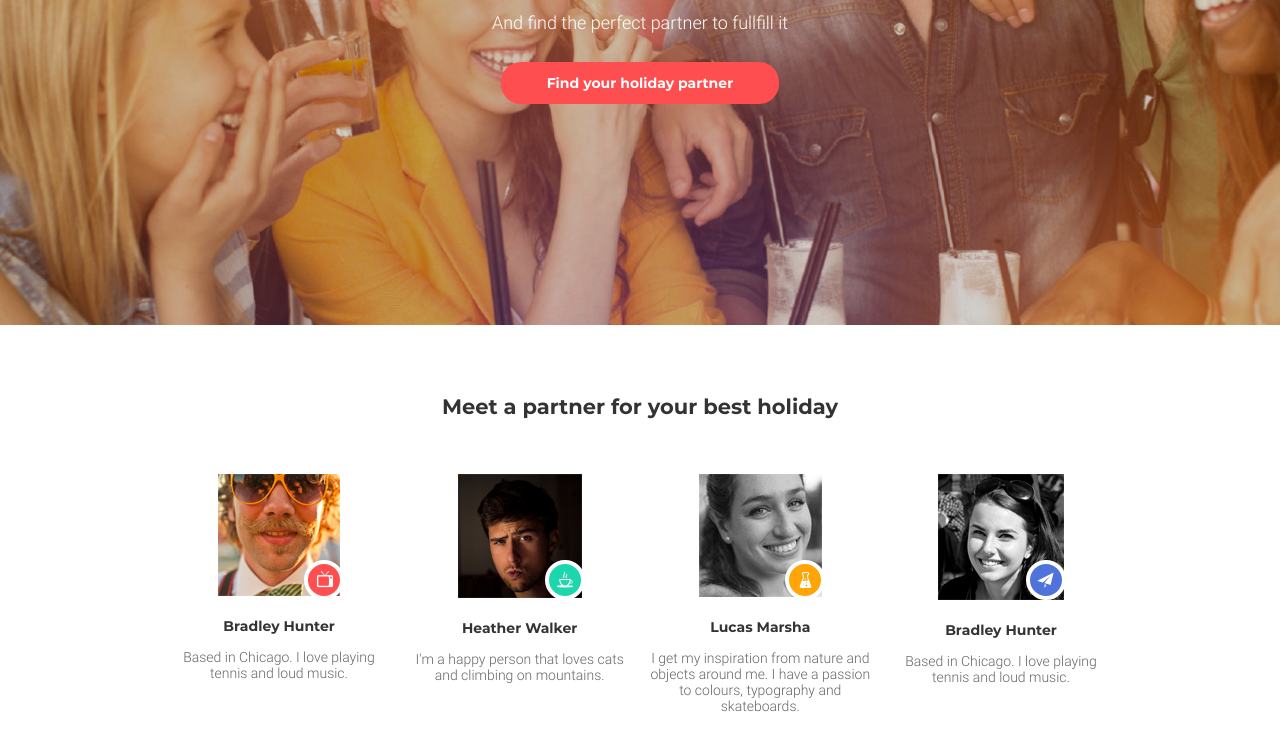
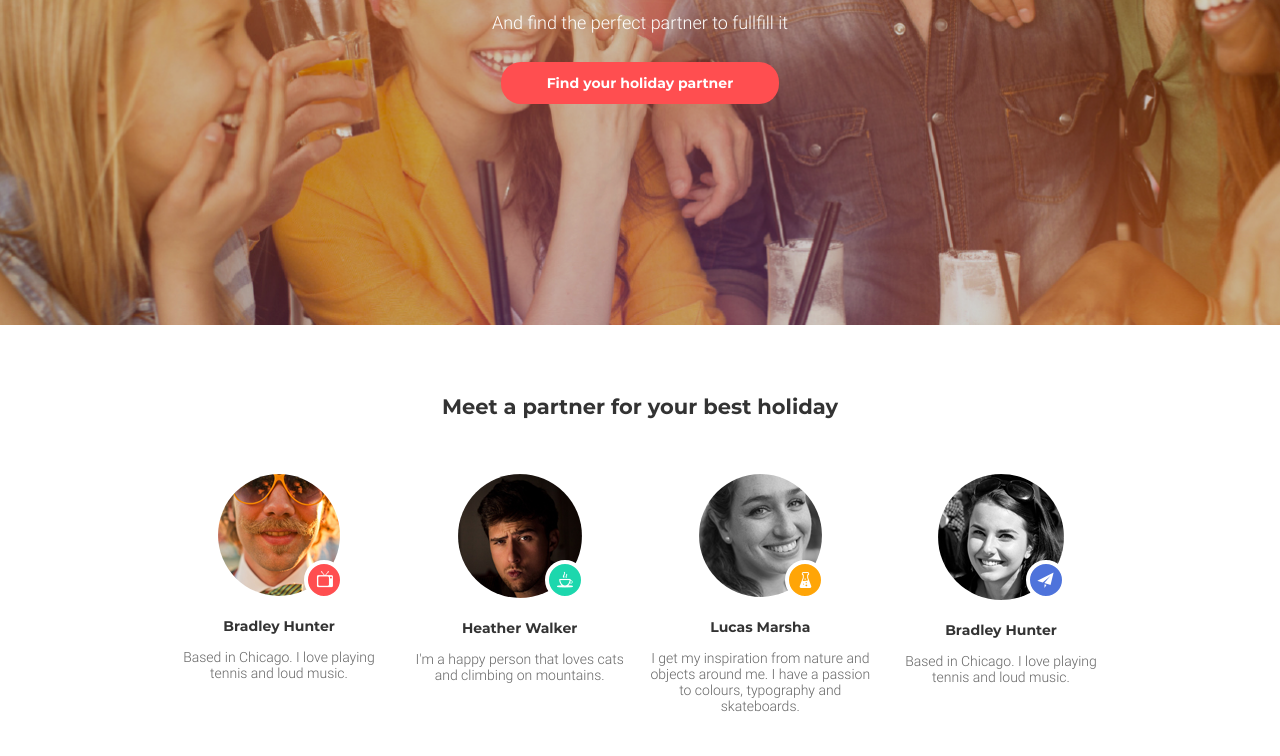
Before and after one commit to Careena12345/Careena12345.github.io, a plain HTML site: page module-8/index.html in a window 1280 px wide. Shown: the part 377-1133 px from the top of the page. Drawn offline with Linux system fonts and the light colour scheme; files whose address does not match are found by name.

Commit message:
Update style.css

```diff
--- a/module-8/style.css
+++ b/module-8/style.css
@@ -107,8 +107,8 @@ header{
     color:#666666;
     margin-top: 1.5rem;
 }
-.bradley{
-
+.img img{
+    border-radius: 50%;
 }
 .img::before {
     position: absolute;
```
